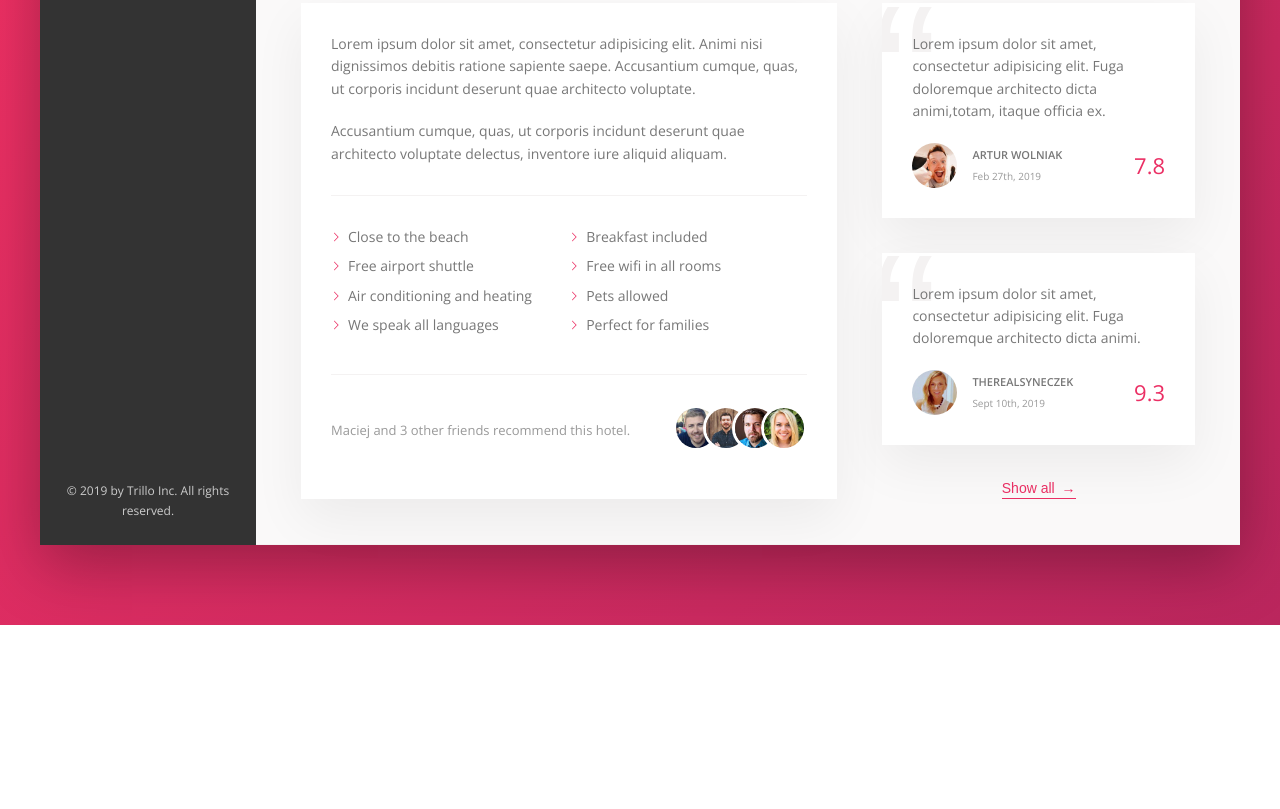
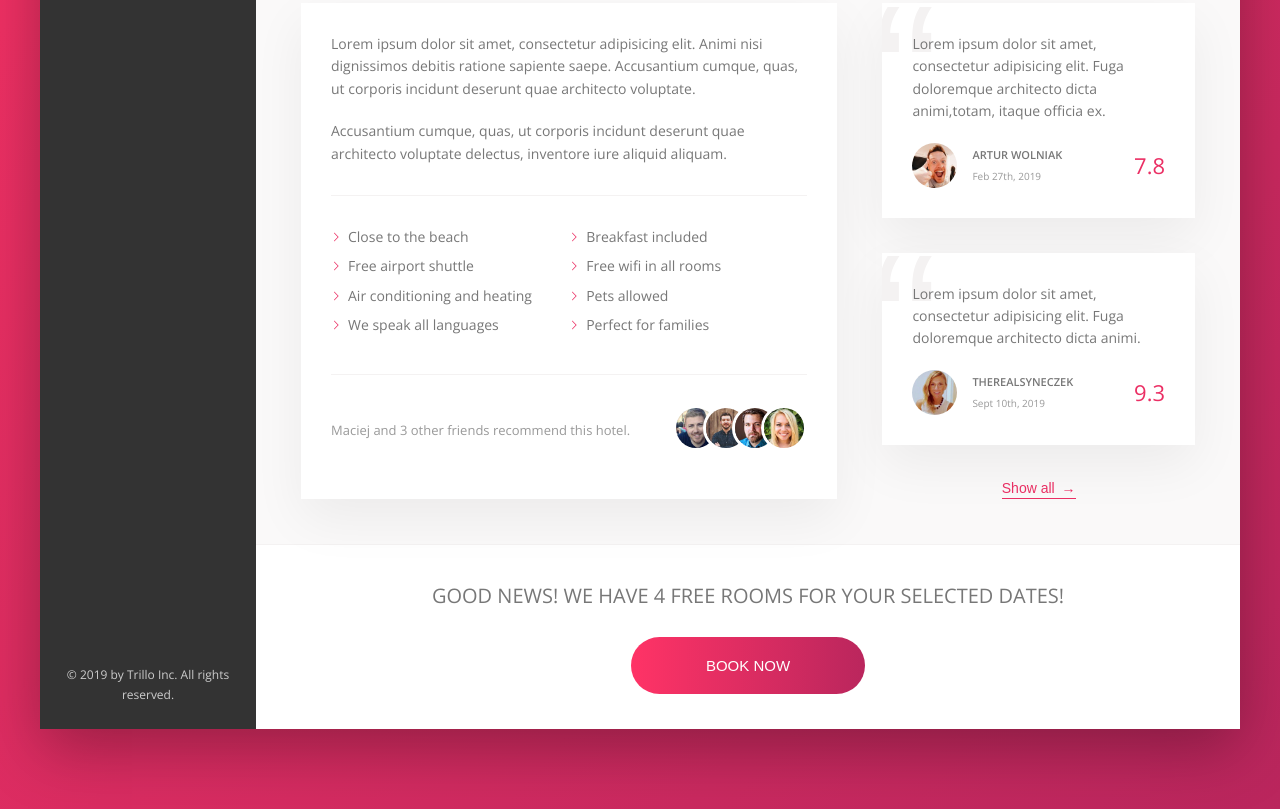
Before and after one commit to DrMalina/Trillo-App, a website: page index.html in a window 1280 px wide. Shown: the part 644-1453 px from the top of the page. Before the commit the page ends 1269 px from the top, so only its background shows below. Drawn offline with nearby package versions, Linux system fonts and the light colour scheme.

Commit message:
Cta section

```diff
--- a/index.html
+++ b/index.html
@@ -194,12 +194,21 @@
                                     <div class="review__rating">9.3</div>
                                 </figcaption>
                             </figure>
-
                             <button class="btn-inline">Show all <span>&rarr;</span></button>
                         </div>
                     </div>
+
+                    <div class="cta">
+                        <h2 class="cta__book-now">
+                            Good news! We have 4 free rooms for your selected dates!
+                        </h2>
+                        <button class="btn">
+                            <span class="btn__visible">Book now</span>
+                            <span class="btn__invisible">Only 4 rooms left</span>
+                        </button>
+                    </div>
+
                 </main>
-
             </div>
         </div>
     </body>
--- a/sass/_components.scss
+++ b/sass/_components.scss
@@ -454,3 +454,70 @@
         z-index: 1;
     }
 }
+
+//////////////////////////////////////
+// CTA => CALL TO ACTION
+.cta {
+    padding: 3.5rem 0;
+    text-align: center;
+
+    &__book-now {
+        font-size: 2rem;
+        font-weight: 300;
+        text-transform: uppercase;
+        margin-bottom: 2.5rem;
+
+    }
+}
+
+
+//////////////////////////////////////
+// BUTTON
+
+.btn {
+    font-size: 1.5rem;
+    font-weight: 300;
+    text-transform: uppercase;
+    border-radius: 100px;
+    border: none;
+    background-image: linear-gradient(to right, var(--color-primary-light), var(--color-primary-dark));
+    color: #fff;
+    position: relative;
+    overflow: hidden;
+    cursor: pointer;
+
+    & > * {
+        display: inline-block;
+        height: 100%;
+        width: 100%;
+        transition: all .2s;
+    }
+
+    &__visible {
+        padding: 2rem 7.5rem;
+    }
+
+    &__invisible {
+        position: absolute;
+        padding: 2rem 0;
+        left: 0;
+        top: -100%;
+    }
+
+    &:hover {
+        background-image: linear-gradient(to left, var(--color-primary-light), var(--color-primary-dark));
+    }
+
+    &:hover &__visible {
+        transform: translateY(100%);
+    }
+
+    &:hover &__invisible {
+        top: 0;
+    }
+
+    &:focus {
+        outline: none;
+        animation: pulsate 1s infinite;
+    }
+}
```
Also changed, not shown: css/style.css.
